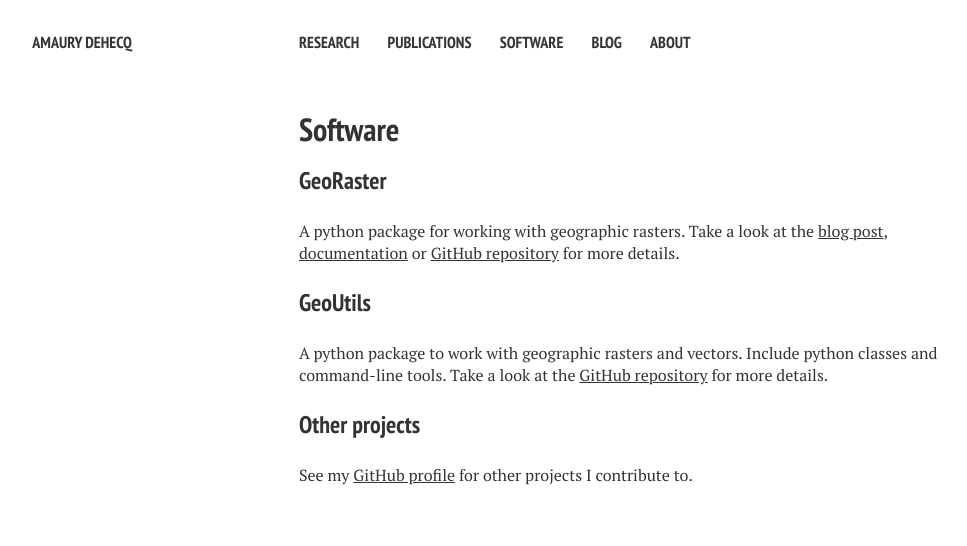
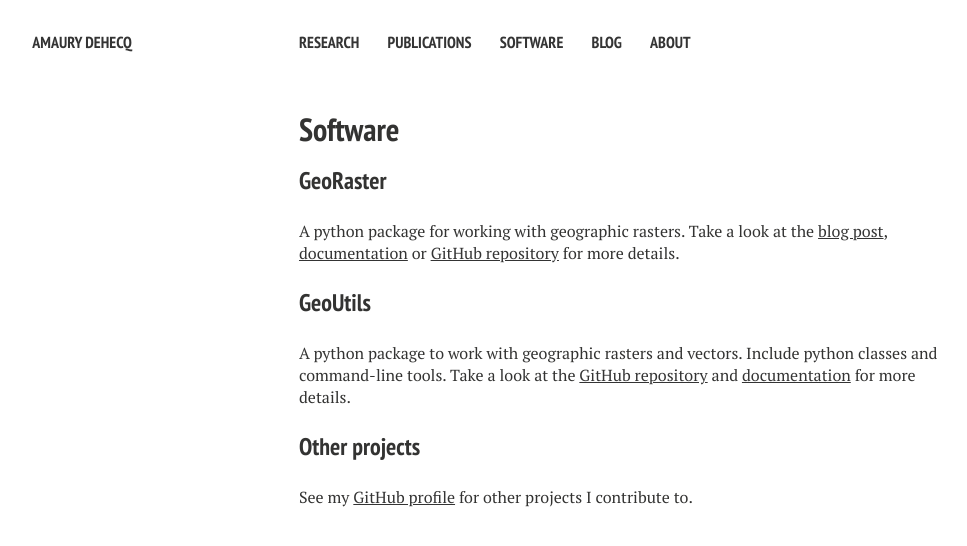
Before and after one commit to adehecq/adehecq.github.io, a Jekyll site: the page built from software.md, in a window 1280 px wide. Shown: the top 546 px of the page, without its empty margins (21-988 px from the left). Built offline with Jekyll 4.4.1, drawn with Linux system fonts in a browser that asks for light colours; nearby versions of some CDN libraries.

Commit message:
Update software.md

```diff
--- a/software.md
+++ b/software.md
@@ -11,7 +11,7 @@ A python package for working with geographic rasters. Take a look at the [blog p
 
 ### GeoUtils
 
-A python package to work with geographic rasters and vectors. Include python classes and command-line tools. Take a look at the [GitHub repository](https://github.com/GeoUtils/geoutils) for more details.
+A python package to work with geographic rasters and vectors. Include python classes and command-line tools. Take a look at the [GitHub repository](https://github.com/GeoUtils/geoutils) and [documentation](https://geoutils.readthedocs.io/en/latest/) for more details.
 
 
 ### Other projects
```
